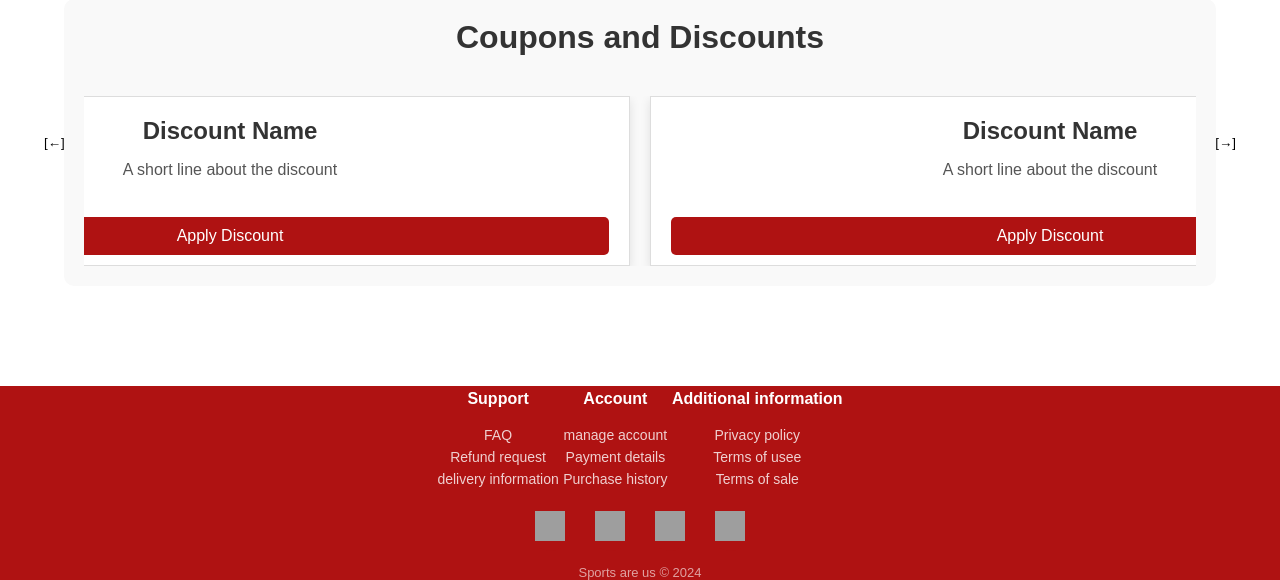
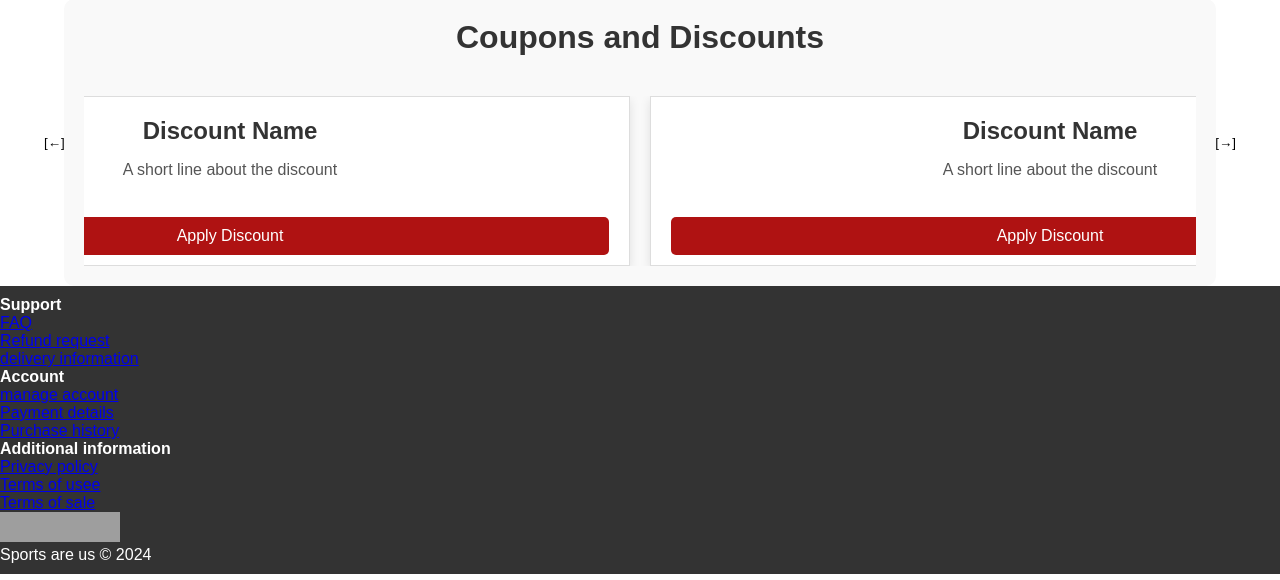
Before and after one commit to SalihGhauri/TeamProject, a PHP site: page /men.html in a window 1280 px wide. Shown: the part 1239-1819 px from the top of the page. Run offline with PHP 8.4, Linux system fonts and the light colour scheme; grey boxes are pictures that could not be loaded.

Commit message:
chnaged footer and index uoadted

```diff
--- a/CSS/Footer.css
+++ b/CSS/Footer.css
@@ -1,76 +1,91 @@
-footer {
-  display: flex;
-  position: flex;
-  width: 100%;
-  left: 0;
-  bottom: 0;
-  padding: auto;
-  margin-top: 100px;
-  background-color: #af1212;
-  color: #ffffff;
-  text-align: center;
+body {
+  margin: 0;
+  font-family: Arial, sans-serif;
 }
 
-.footer-clean h4 {
-  margin: 0 0 12px;
-  font-weight: bold;
+footer {
+  background-color: #333;
+  color: #fff;
+  padding: 10px 0;
+}
+
+.footer-container {
+  display: flex;
+  justify-content: space-around;
+  align-items: flex-start;
+  max-width: 1200px;
+  margin: 0 auto;
+  padding: 0 20px;
+}
+
+.footer-section {
+  flex: 1;
+  margin: 0 10px;
+}
+
+.footer-section h4 {
+  margin-bottom: 8px;
   font-size: 16px;
 }
 
-.footer-clean ul {
+.footer-section ul {
+  list-style: none;
   padding: 0;
-  list-style: none;
-  line-height: 1.6;
-  display: inline-block;
-  font-size: 14px;
   margin: 0;
-  column-count: 1;
 }
 
-.footer-clean ul a {
-  color: inherit;
-  text-decoration: none;
-  opacity: 0.8;
+.footer-section ul li {
+  margin-bottom: 6px;
 }
 
-.footer-clean ul a:hover {
-  opacity: 1;
+.footer-section ul li a {
+  color: #fff;
+  text-decoration: none;
+  transition: color 0.3s;
 }
 
-.footer-clean .item.social {
-  text-align: center;
-  margin-top: 20px;
+.footer-section ul li a:hover {
+  color: #ddd;
 }
 
-.footer-clean .item.social>a {
-  font-size: 24px;
-  width: 40px;
-  height: 40px;
-  line-height: 40px;
-  display: inline-block;
-  text-align: center;
-  margin: 0 10px;
-  color: inherit;
-  opacity: 1;
-  border-radius: 100%;
-  background-color: #af1212;
-  transition: opacity 0.3s ease, background-color 0.3s ease;
+.payment-icons {
+  margin-top: 10px;
 }
 
-.footer-clean .item.social>a:hover {
-  opacity: 0.9;
-  background-color: #FF6B6B;
+.payment-icons img {
+  margin: 0 5px;
+  width: 40px;
+  height: auto;
 }
 
-.footer-clean .copyright {
-  margin: 14px 0 0;
-  font-size: 13px;
-  opacity: 0.6;
+.social-icons {
+  margin-top: 10px;
 }
 
-.container {
-  max-width: 1200px;
-  margin: 0 auto;
-  padding: 0 15px;
-  box-sizing: border-box;
+.social-icons a {
+  margin: 0 5px;
+  color: #8b1919;
+  font-size: 24px;
+  transition: color 0.3s;
+  text-decoration: none;
 }
+
+.social-icons a:hover {
+  color: #9e1111;
+}
+
+.footer-section.map iframe {
+  width: 100%;
+  max-width: 300px;
+  height: 150px;
+  border: none;
+}
+
+.footer-section.map small a {
+  color: #fff;
+  text-decoration: none;
+}
+
+.footer-section.map small a:hover {
+  color: #ddd;
+}
```
Also changed, not shown: index.html (+57 -40 lines).
